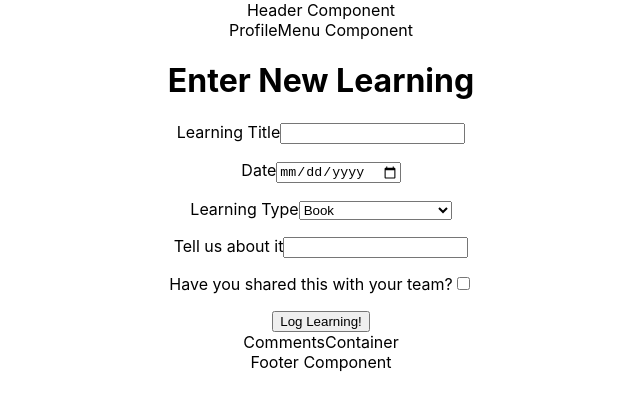
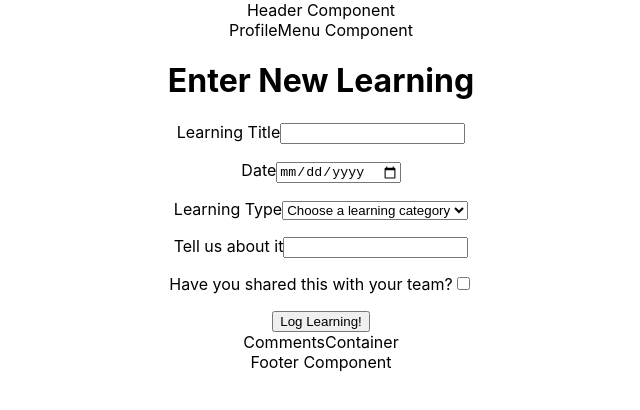
Before and after one commit to cyantis/prof_dev_tracker_v3, a React (Create React App) app: page /events/new in a window 1280 px wide. Shown: the top 410 px of the page, without its empty margins (319-959 px from the left). Built offline with nearby package versions, Linux system fonts and the light colour scheme.

Commit message:
cleans up new event select form

```diff
--- a/src/components/learningEventComponents/NewEvent.js
+++ b/src/components/learningEventComponents/NewEvent.js
@@ -6,7 +6,7 @@ class NewEvent extends React.Component {
     date: '',
     category: '',
     description: '',
-    shared: '',
+    shared: false,
   }
 
   handleOnChange = event => {
@@ -47,7 +47,8 @@ class NewEvent extends React.Component {
             </p>
             <p>
               Learning Type
-              <select name="category" value={this.state.value} onChange={this.handleChange}>
+              <select name="category" onChange={event => this.handleOnChange(event)} value={this.state.category} required>
+                <option value="" disabled selected hidden>Choose a learning category</option>
                 <option value="Book">Book</option>
                 <option value="Conference Attendee">Conference Attendee</option>
                 <option value="Conference Presenter">Conference Presenter</option>
```
